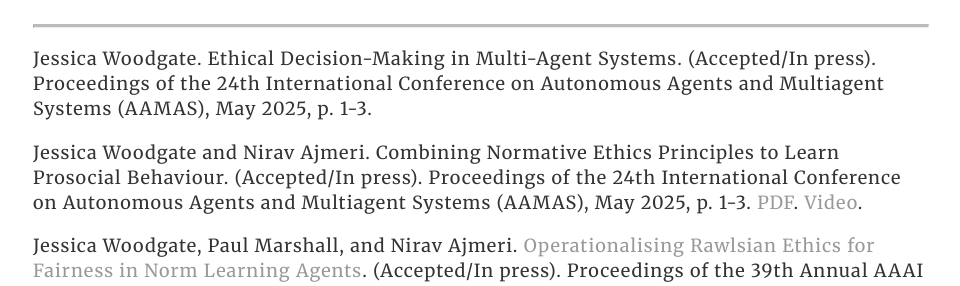
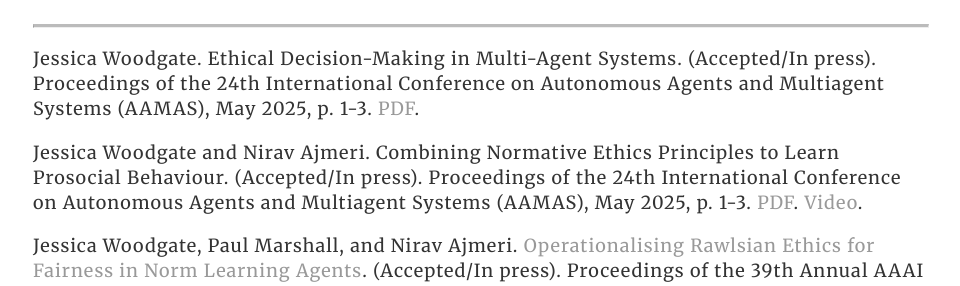
Before and after one commit to jessica-woodgate/jessica-woodgate.github.io, a Jekyll site: the page built from docs/cv/index.html, in a window 1280 px wide and 900 px high, scrolled down 1708 px. Shown: the part 163-449 px from the top of the window, without its empty margins (159-1119 px from the left). Built offline with Jekyll 4.4.1, drawn with Linux system fonts in a browser that asks for light colours.

Commit message:
DC extended abstract pdf

```diff
--- a/docs/cv/index.html
+++ b/docs/cv/index.html
@@ -81,6 +81,7 @@
 					<p>Jessica Woodgate.
 						Ethical Decision-Making in Multi-Agent Systems. (Accepted/In press).
 						Proceedings of the 24th International Conference on Autonomous Agents and Multiagent Systems (AAMAS), May 2025, p. 1-3.
+						<a href="../data/papers/Ethical_Decision-Making_in_Multi-Agent_Systems.pdf" download="Ethical Decision-Making in Multi-Agent Systems.pdf">PDF</a>.
 					</p>
 					<p>Jessica Woodgate and Nirav Ajmeri.
 						Combining Normative Ethics Principles to Learn Prosocial Behaviour. (Accepted/In press).
--- a/docs/index.html
+++ b/docs/index.html
@@ -47,7 +47,8 @@
 	<h3>2025</h3>
 	<ul class="publications-list">
 		<li>May: extended abstract at <a href="https://aamas2025.org/">AAMAS 2025</a> Doctoral Consortium.
-			Ethical Decision-Making in Multi-Agent Systems. (Accepted/In press). Jessica Woodgate.
+			Ethical Decision-Making in Multi-Agent Systems.
+			Download <a href="data/papers/Ethical_Decision-Making_in_Multi-Agent_Systems.pdf" download="Ethical Decision-Making in Multi-Agent Systems.pdf">PDF</a>.
 		</li>
 		<li>May: extended abstract at <a href="https://aamas2025.org/">AAMAS 2025</a>
 			Combining Normative Ethics Principles to Learn Prosocial Behaviour. (Accepted/In press). Jessica Woodgate and Nirav Ajmeri.
--- a/docs/publications/index.html
+++ b/docs/publications/index.html
@@ -11,6 +11,7 @@
             <li>Jessica Woodgate.
                 Ethical Decision-Making in Multi-Agent Systems. (Accepted/In press).
                 Proceedings of the 24th International Conference on Autonomous Agents and Multiagent Systems (AAMAS), May 2025, p. 1-3.
+                <a href="../data/papers/Ethical_Decision-Making_in_Multi-Agent_Systems.pdf" download="Ethical Decision-Making in Multi-Agent Systems.pdf">PDF</a>.
             </li>
             <li>Jessica Woodgate and Nirav Ajmeri.
                 Combining Normative Ethics Principles to Learn Prosocial Behaviour. (Accepted/In press).
```
Also changed, not shown: 1 other file.
